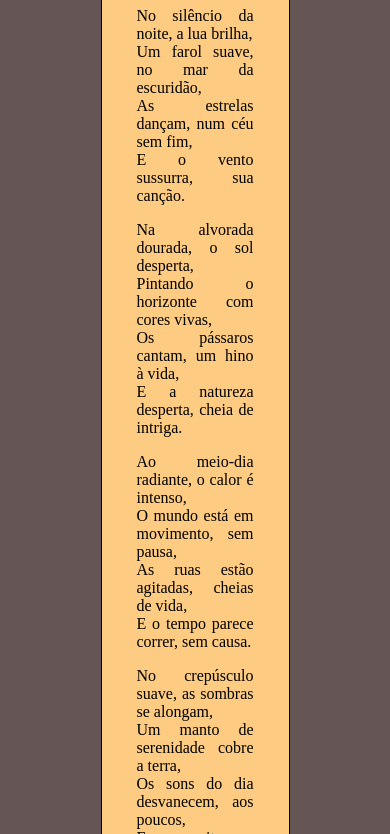
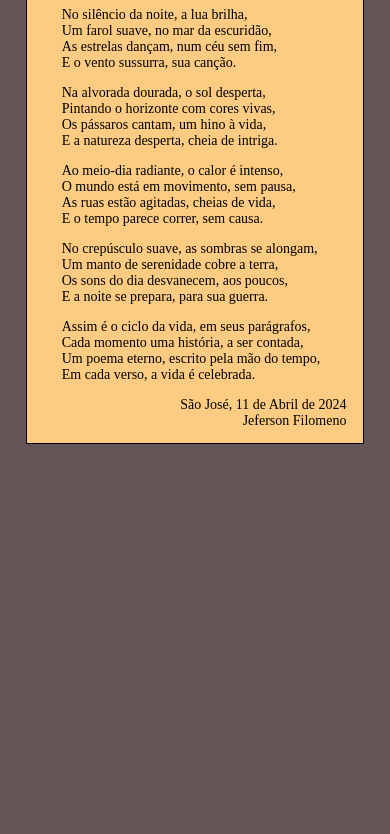
Before and after one commit to Jef-filo/PoemaCicloDaVida, a plain HTML site: page index.html in a window 390 px wide. Shown: the part 124-958 px from the top of the page. After the commit the page ends 844 px from the top, so only its background shows below. Drawn offline with Linux system fonts and the light colour scheme.

Commit message:
Atualizar o index.html

```diff
--- a/index.html
+++ b/index.html
@@ -18,7 +18,47 @@
             text-align: right;
             margin-right: 70px;
         }
-    </style>
+    .container {
+        width: 50%;
+        margin: 0 auto;
+        text-align: justify;
+    }
+
+    .endOfLetter {
+        text-align: right;
+        margin-right: 70px;
+    }
+
+    /* Media queries para dispositivos móveis */
+    @media screen and (max-width: 768px) {
+        .container {
+            width: 80%;
+        }
+
+        .endOfLetter {
+            margin-right: 5%;
+        }
+
+        p {
+            font-size: 16px;
+        }
+    }
+
+    @media screen and (max-width: 480px) {
+        .container {
+            width: 90%;
+        }
+
+        .endOfLetter {
+            margin-right: 5%;
+        }
+
+        p {
+            font-size: 14px;
+        }
+    }
+</style>
+
 </head>
 
 <body style="background-color: rgb(102, 85, 85);">
```
